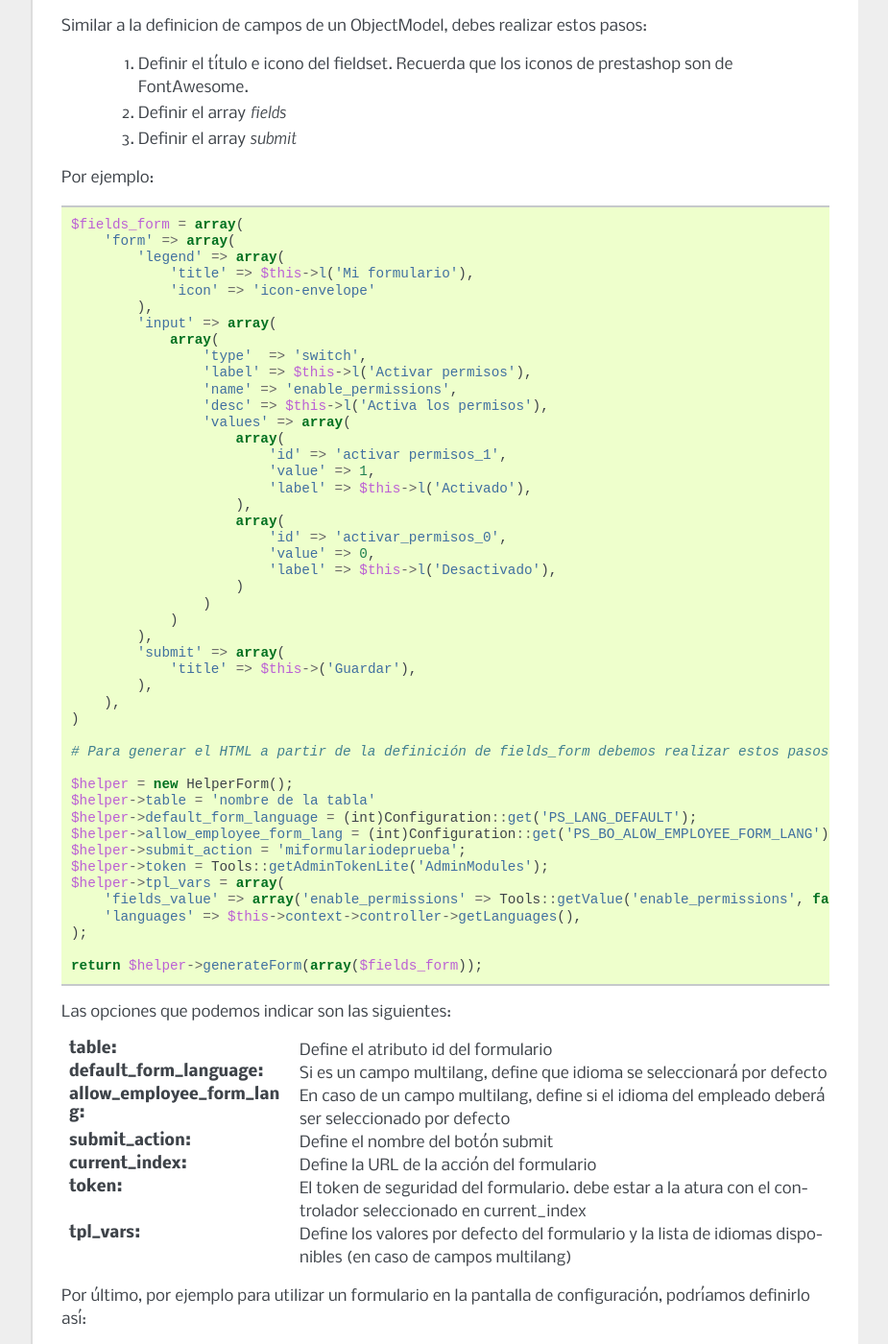
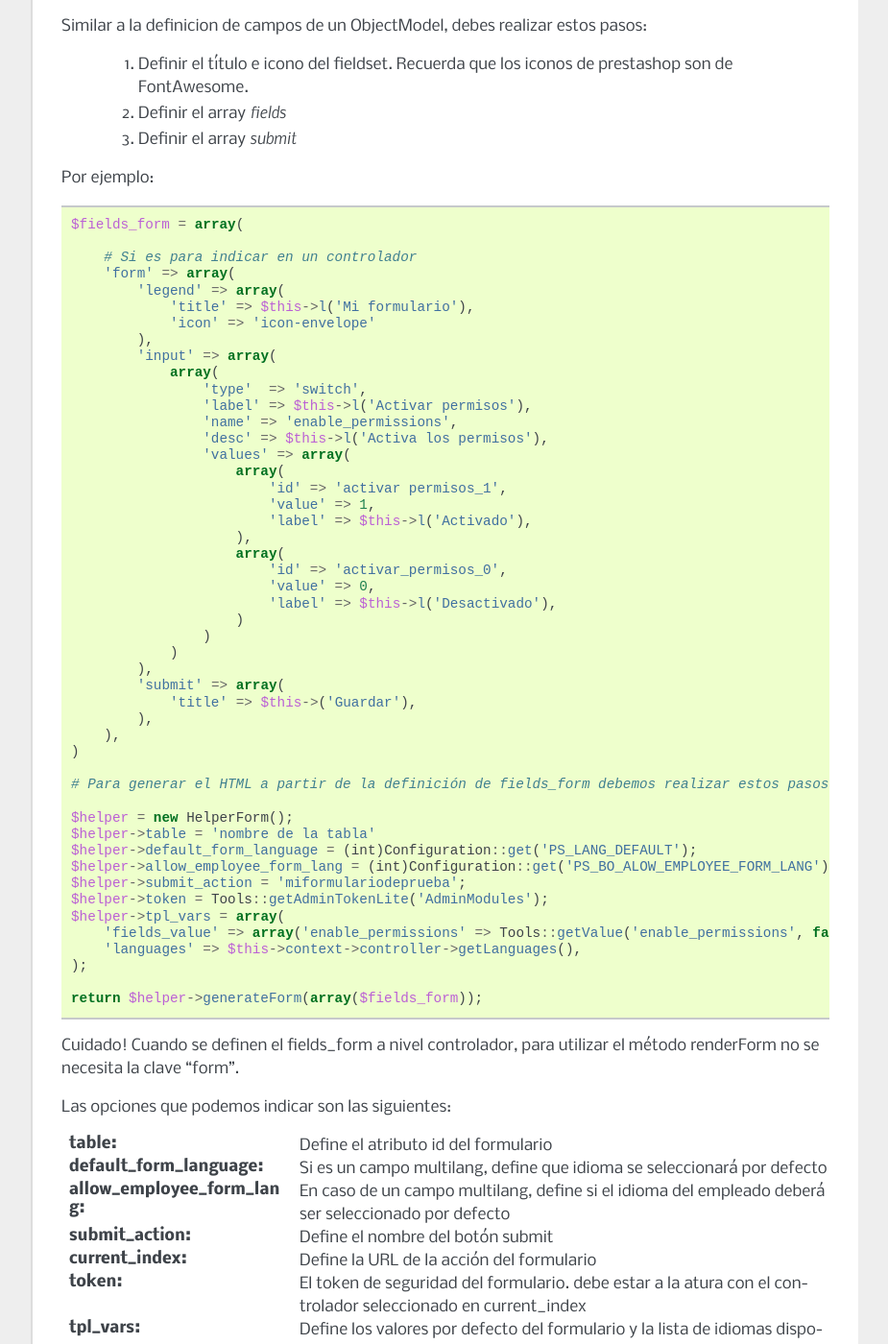
Before and after one commit to carlosgoce/proactive-learning, a Sphinx documentation site: the page built from docs/php/prestashop/helpers.rst, in a window 1280 px wide and 1400 px high, scrolled down 682 px. Shown: the whole window at 96% size, without its empty margins (198-1123 px from the left). Built offline with Sphinx 7.4.7, drawn with Linux system fonts in a browser that asks for light colours.

Commit message:
Add warning

```diff
--- a/docs/php/prestashop/helpers.rst
+++ b/docs/php/prestashop/helpers.rst
@@ -51,6 +51,8 @@ Por ejemplo:
 .. code-block:: php
 
     $fields_form = array(
+
+        # Si es para indicar en un controlador
         'form' => array(
             'legend' => array(
                 'title' => $this->l('Mi formulario'),
@@ -98,6 +100,10 @@ Por ejemplo:
     return $helper->generateForm(array($fields_form));
 
 
+Cuidado! Cuando se definen el fields_form a nivel controlador, para utilizar el método renderForm
+no se necesita la clave 'form'.
+
+
 Las opciones que podemos indicar son las siguientes:
 
 :table: Define el atributo id del formulario
```
